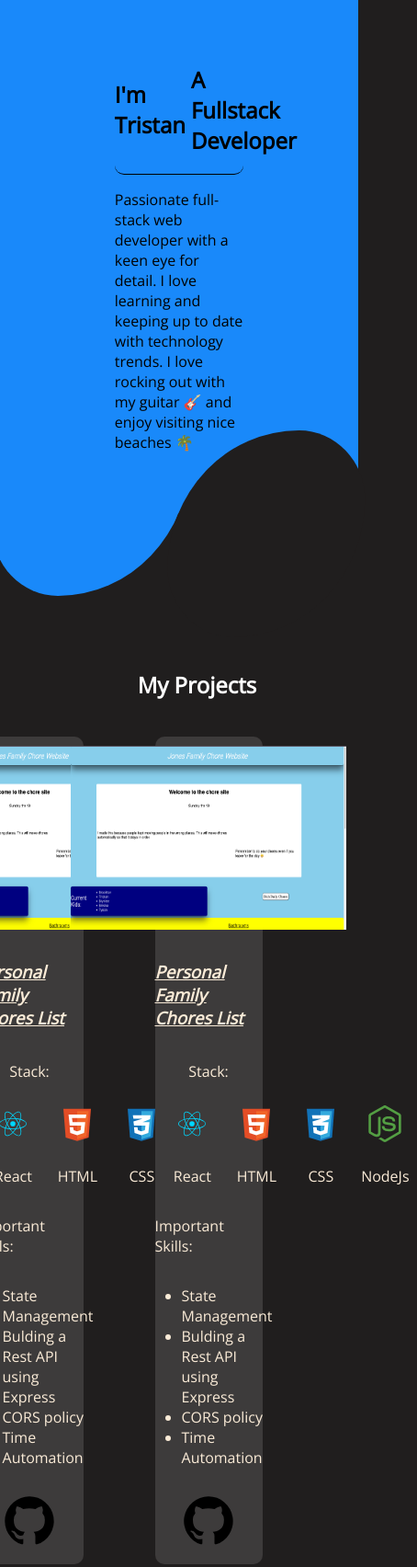
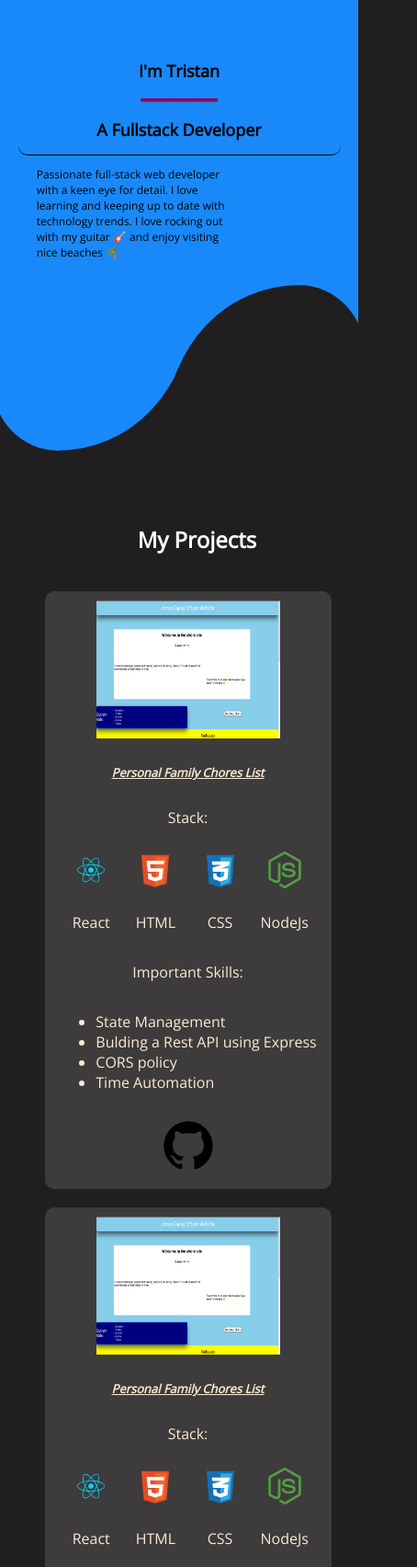
Before and after one commit to tristanonesdev/Dev-Portfolio, a plain HTML site: page index.html in a window 390 px wide. Shown: the top 1704 px of the page at 92% size, 454 px wide, since content can reach past the window. Drawn offline with nearby package versions, Linux system fonts and the light colour scheme; a script that the page names is missing.

Commit message:
Added media queries

```diff
--- a/index.css
+++ b/index.css
@@ -28,6 +28,7 @@ section{
     flex-flow: column;
     align-items: center;
     justify-content: center;
+    overflow-x: hidden;
 
 }
 
@@ -145,6 +146,8 @@ section{
 }
 
 .project-link{
+    width:300px;
+    height:200px;
     transition:0.4s cubic-bezier(0, 0, 0.04, 0.97);
 }
 .project-link:hover{
--- a/index.html
+++ b/index.html
@@ -6,10 +6,9 @@
     <title>Tristan's Developer Portfolio</title>
     <link rel="stylesheet" href="index.css"><link rel="preconnect" href="https://fonts.googleapis.com">
     <link rel="preconnect" href="https://fonts.googleapis.com">
-<link rel="preconnect" href="https://fonts.gstatic.com" crossorigin>
-<link href="https://fonts.googleapis.com/css2?family=Open+Sans:wght@300;400&display=swap" rel="stylesheet">
-<script  src="index.js"></script>
-<script src="https://cdn.jsdelivr.net/npm/kute.js@2.1.2"></script>
+    <link rel="preconnect" href="https://fonts.gstatic.com" crossorigin>
+    <link href="https://fonts.googleapis.com/css2?family=Open+Sans:wght@300;400&display=swap" rel="stylesheet">
+    <link rel="stylesheet" href="/media.css">
 
 </head>
 <body>
@@ -35,7 +34,7 @@
         <div class="projects-container">
                 <div class="project-card">
                     <a href="https://joneschores.org/" target="_blank">
-                        <img class="project-link" src="/images/JonesChoresSC.png" alt="Jones Chores Website" width="300px" height="200px">
+                        <img class="project-link" src="/images/JonesChoresSC.png" alt="Jones Chores Website" >
                     </a>
                     <h3 class="project-title"><i><strong> Personal Family Chores List</strong> </i></h3>
                     <p>Stack:</p>
@@ -66,7 +65,7 @@
                         <li>Time Automation</li>
                     </ul>
 
-                    <a href="https://github.com/tristanonesdev/jones-chores-site"><img src="/images/github-svgrepo-com.svg"></a>
+                    <a href="https://github.com/tristanonesdev/jones-chores-site" target="_blank"><img src="/images/github-svgrepo-com.svg"></a>
 
                 </div>
 
@@ -74,7 +73,7 @@
 
                 <div class="project-card">
                     <a href="https://joneschores.org/" target="_blank">
-                        <img src="/images/JonesChoresSC.png" class="project-link" alt="Jones Chores Website" width="300px" height="200px">
+                        <img src="/images/JonesChoresSC.png" class="project-link" alt="Jones Chores Website" >
                     </a>
                     <h3 class="project-title"><i><strong> Personal Family Chores List</strong> </i></h3>
                     <p>Stack:</p>
@@ -104,7 +103,7 @@
                         <li>CORS policy</li>
                         <li>Time Automation</li>
                     </ul>
-                    <a href="https://github.com/tristanonesdev/jones-chores-site"><img src="/images/github-svgrepo-com.svg"></a>
+                    <a href="https://github.com/tristanonesdev/jones-chores-site" target="_blank"><img src="/images/github-svgrepo-com.svg"></a>
 
                 </div>
 
@@ -131,12 +130,6 @@
 
 
 
-    <script>
-        // Define the animation using KUTE.js
-        const blobAnimation = KUTE.fromTo('#blob1', { path: 'blob1' }, { path: '#blob2' }, { repeat: Infinity, duration: 3000 });
 
-        // Start the animation
-        blobAnimation.start();
-      </script>
 </body>
 </html>
--- /dev/null
+++ b/media.css
@@ -0,0 +1,95 @@
+@media screen and (max-width: 1000px){
+    .about-title{
+        width:100%;
+    }
+    .description{
+        width:80%;
+    }
+    .projects-container{
+        display: flex;
+        flex-flow: column;
+        justify-content: space-around;
+        width: 100%;
+        height:100%;
+
+    }
+    .project-card{
+        width:60%;
+        margin-bottom:20px ;
+        margin-left: 150px;
+
+    }
+    .contact-card{
+        height:50%;
+        width:40%;
+
+    }
+    .resume-container{
+        height: 75%;
+    }
+
+}
+@media screen and (max-width: 600px){
+    .about-title{
+        font-size:12px;
+    }
+    .description{
+        font-size: 12px;
+    }
+    .project-card{
+        width: 80%;
+    }
+    .project-link:hover{
+        transform: scale(1.2);
+    }
+   .resume-contact{
+        display: flex;
+        flex-flow:column ;
+   }
+    .contact-card{
+        font-size: 9px;
+        width:80%;
+        height: 50%;
+        margin-left:50px;
+    }
+    .resume-container{
+        width:100%;
+    }
+    .section-3{
+        height: 700px;
+    }
+}
+
+@media screen and (max-width: 400px){
+    .project-card{
+        width: 80%;
+
+    }
+    .project-link{
+        width:200px;
+        height:150px;
+    }
+    .project-title{
+        font-size: small;
+    }
+    .stack-container{
+        flex-wrap: wrap;
+    }
+    .description{
+        width:60%;
+        margin-right: 100px;
+    }
+   .about-title{
+        display: flex;
+        flex-flow: column;
+
+   }
+   #divider{
+        width:10vh;
+        height:0.5vh;
+        margin:3px 0px;
+   }
+
+
+
+}
```
